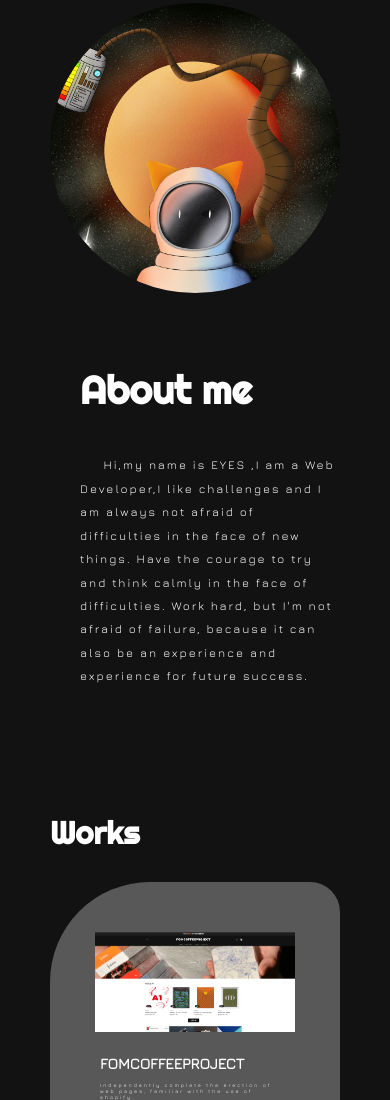
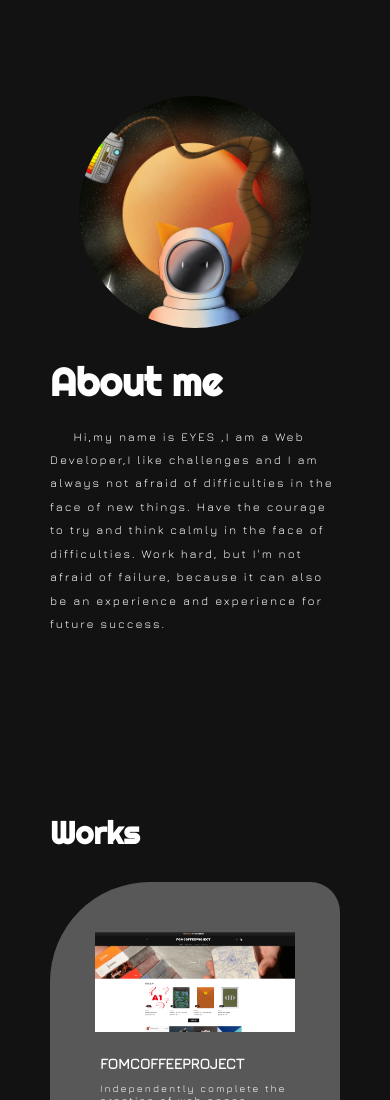
Before and after one commit to Thrizzacode/Profile, a plain HTML site: page index.html in a window 390 px wide. Shown: the part 900-2000 px from the top of the page. Drawn offline with nearby package versions, Linux system fonts and the light colour scheme.

Commit message:
6th commit,fix the about page problem

```diff
--- a/style.css
+++ b/style.css
@@ -278,12 +278,21 @@ section {
     justify-content: center;
     padding: 20px 50px;
   }
+  #about .pic {
+    display: flex;
+    justify-content: center;
+    align-items: center;
+  }
+  #about img {
+    width: 80%;
+  }
   #about .me {
-    padding: 20 0px;
+    padding: 0;
   }
   #about h1 {
     font-size: 10vw;
     padding: 0;
+    margin-bottom: 20px;
   }
   #about p {
     font-size: 3vw;
@@ -395,6 +404,9 @@ section {
     flex-direction: column;
     justify-content: center;
   }
+  #works .w_right p {
+    font-size: 10px;
+  }
   #works .btn {
     position: static;
   }
```
